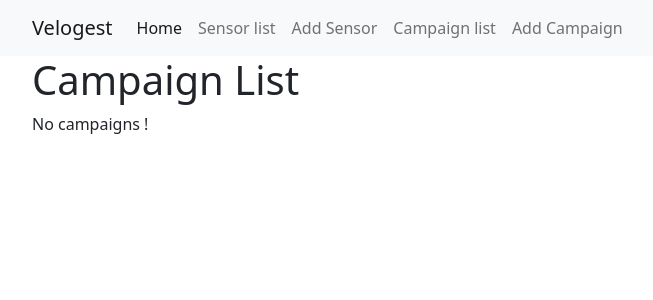
After one commit to flpvvvv/Django-training, a Django app: page /velogest/campaign/list in a window 1280 px wide. The commit adds this page. Shown: the top 300 px of the page, without its empty margins (50-703 px from the left). Run offline with Django 4.2, Linux system fonts and the light colour scheme; data that the repository does not hold is empty; some libraries are stand-ins or nearby versions.

Commit message:
Add campaign pages.

```diff
--- a/velogest/forms.py
+++ b/velogest/forms.py
@@ -32,3 +32,9 @@ class FilterForm(forms.Form):
     owners = forms.ModelChoiceField(User.objects.all(), required=False)
     created_at_after = forms.DateField(required=False)
     created_at_before = forms.DateField(required=False)
+
+
+class CampaignForm(forms.ModelForm):
+    class Meta:
+        model = Campaign
+        fields = '__all__'
--- a/velogest/templates/base.html
+++ b/velogest/templates/base.html
@@ -30,6 +30,12 @@
                     <li class="nav-item">
                         <a class="nav-link" href="{% url 'velogest:add_sensor' %}">Add Sensor</a>
                     </li>
+                    <li class="nav-item">
+                        <a class="nav-link" href="{% url 'velogest:campaign_list' %}">Campaign list</a>
+                    </li>
+                    <li class="nav-item">
+                        <a class="nav-link" href="{% url 'velogest:add_campaign' %}">Add Campaign</a>
+                    </li>
                 </ul>
             </div>
         </div>
--- /dev/null
+++ b/velogest/templates/campaign_list.html
@@ -0,0 +1,17 @@
+{% extends "base.html" %}
+{% load bootstrap5 %}
+{% block page_title %}Campaign List{% endblock %}
+
+
+{% block content %}
+{% if campaigns %}
+<ul>
+    {% for campaign in campaigns %}
+    <li><a href="{% url 'velogest:campaign_id' pk=campaign.id %}">{{ campaign }}</a></li>
+    {% endfor %}
+</ul>
+{% else %}
+<p>No campaigns !</p>
+{% endif %}
+
+{% endblock content %}
--- a/velogest/urls.py
+++ b/velogest/urls.py
@@ -1,12 +1,18 @@
 from django.urls import path
-from velogest.views import velogest_home, sensor_list, SensorView, DeleteSensor, sensor_form
+from velogest.views import velogest_home, sensor_list, SensorView, DeleteSensor, sensor_form, campaign_list, campaign_form, DeleteCampaign, CampaignView
 
 app_name = 'velogest'
 urlpatterns = [
     path('', velogest_home, name="home"),
-    path('list', sensor_list, name="list"),
+    path('sensor/list', sensor_list, name="list"),
     path('sensor/<int:pk>', SensorView.as_view(), name="sensor_id"),
     path('sensor/<int:pk>/modify', sensor_form, name="modify_sensor"),
     path('sensor/<int:pk>/delete', DeleteSensor.as_view(), name="delete_sensor"),
     path('sensor/add', sensor_form, name="add_sensor"),
+    path('campaign/list', campaign_list, name="campaign_list"),
+    path('campaign/add', campaign_form, name="add_campaign"),
+    path('campaign/<int:pk>', CampaignView.as_view(), name="campaign_id"),
+    path('campaign/<int:pk>/modify', campaign_form, name="modify_campaign"),
+    path('campaign/<int:pk>/delete',
+         DeleteCampaign.as_view(), name="delete_campaign"),
 ]
--- a/velogest/views.py
+++ b/velogest/views.py
@@ -2,8 +2,8 @@ from django.http import HttpRequest, HttpResponse, HttpResponseRedirect
 from django.shortcuts import render
 from django.urls import reverse_lazy
 from django.views import View
-from velogest.models import Sensor
-from velogest.forms import SensorForm, FilterForm
+from velogest.models import Sensor, Campaign
+from velogest.forms import SensorForm, FilterForm, CampaignForm
 from django.shortcuts import resolve_url
 from django.views.generic import DeleteView
 from django.contrib import messages
@@ -86,3 +86,48 @@ class DeleteSensor(SuccessMessageMixin, DeleteView):
     # success_url = "/"
     success_url = reverse_lazy('velogest:list')
     success_message = "Sensor is successfully deleted."
+
+
+def campaign_form(request, pk=None):
+    if pk:
+        campaign = Campaign.objects.get(pk=pk)
+    else:
+        campaign = None
+    form = CampaignForm(request.POST or None, instance=campaign)
+
+    if form.is_valid():
+        form.save()
+        if pk:
+            messages.success(request, "Campaign modified successfully")
+        else:
+            messages.success(request, "Campaign added successfully")
+        return HttpResponseRedirect(resolve_url('velogest:campaign_list'))
+    return render(request, 'campaign_form.html', {'form': form})
+
+
+def campaign_list(request):
+    campaigns = Campaign.objects.all()
+
+    context = {
+        "campaigns": campaigns,
+    }
+
+    return render(request, 'campaign_list.html', context)
+
+
+class CampaignView(View):
+    def get(self, request, pk):
+        # print(sensor_name)
+        campaign = Campaign.objects.get(pk=pk)
+        context = {
+            "campaign": campaign
+        }
+        return render(request, 'campaign_detail.html', context)
+
+
+class DeleteCampaign(SuccessMessageMixin, DeleteView):
+    model = Campaign
+    template_name = "campaign_delete.html"
+    # success_url = "/"
+    success_url = reverse_lazy('velogest:campaign_list')
+    success_message = "Campaign is successfully deleted."
```
Also changed, not shown: velogest/templates/campaign_delete.html (added, +15 -0 lines), velogest/templates/campaign_detail.html (added, +21 -0 lines), velogest/templates/campaign_form.html (added, +26 -0 lines).
